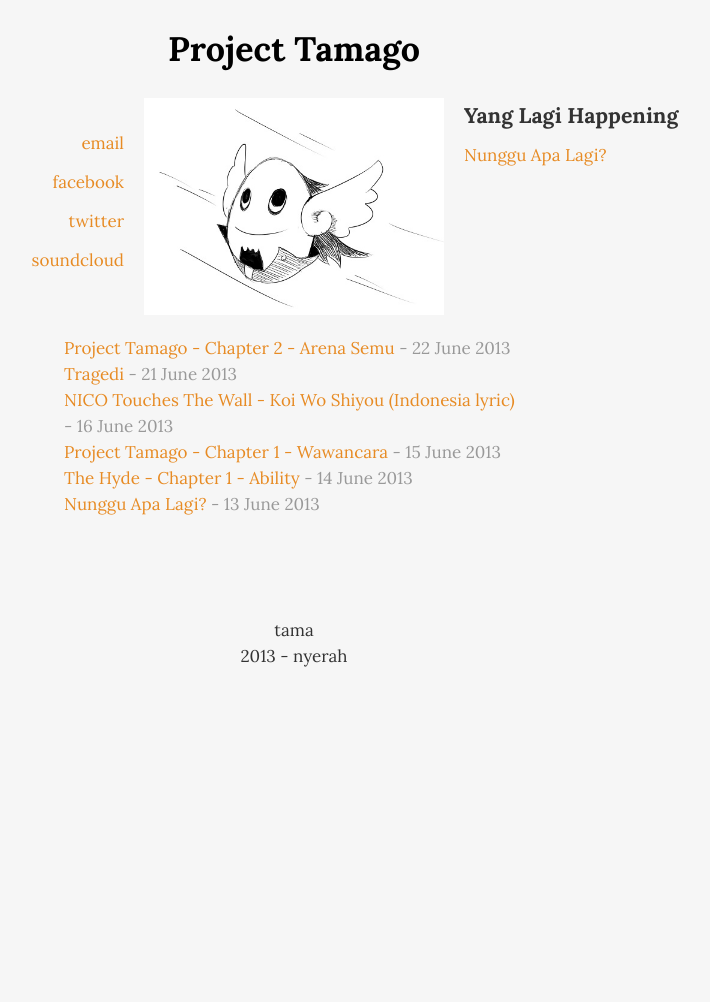
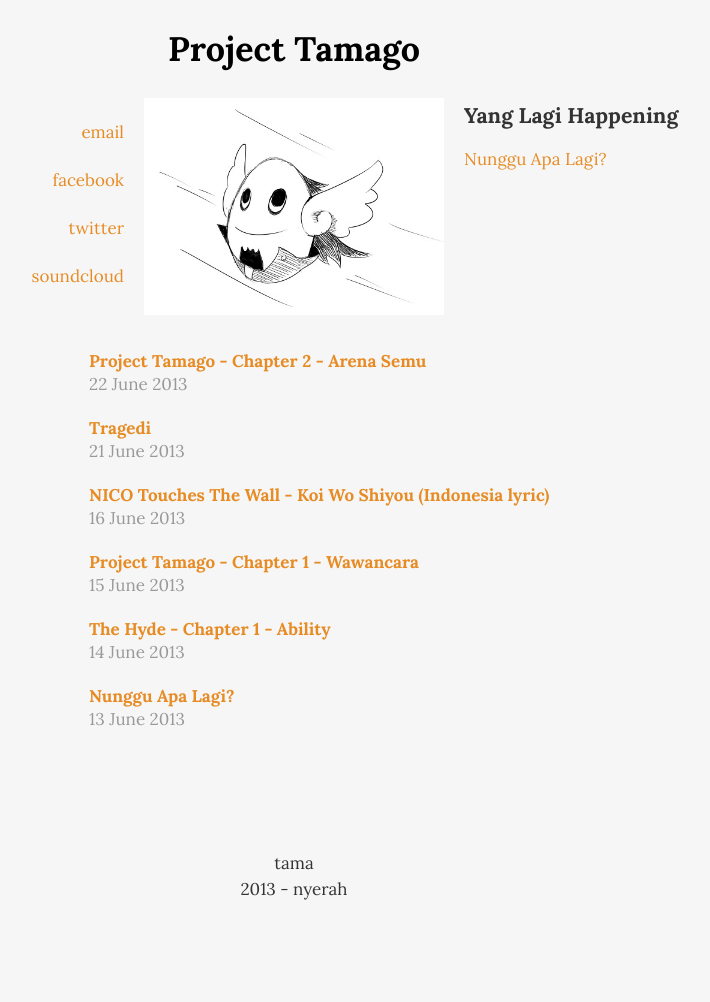
Before and after one commit to adhatama/adhatama.github.io, a Jekyll site: the page built from index.html, in a window 1280 px wide. Shown: the whole page, without its empty margins (346-1056 px from the left). Built offline with Jekyll 4.4.1, drawn with Linux system fonts in a browser that asks for light colours; Markdown is read by kramdown in place of the engine named in the settings; before the commit the page ends 900 px from its top, so only the background shows below that.

Commit message:
fix layout

```diff
--- a/_layouts/default.html
+++ b/_layouts/default.html
@@ -41,8 +41,17 @@
             </div>
 
             <div class="row">
-                <div class="span6 offset3 content-post-home">
-                    {{ content }}
+                <div class="span7 offset3 content-post-home">
+                    <ul style="list-style-type: none">
+                    {% for post in site.posts %}
+                    <li>
+                        <a href="{{ post.url }}">
+                            <h5>{{ post.title }}</h5>
+                            <p style="margin-top: -20px;" class="muted"> {{ post.date | date_to_long_string }} </p>
+                        </a>
+                    </li>
+                    {% endfor %}
+                    </ul>
                 </div>
             </div>
 
--- a/css/my.css
+++ b/css/my.css
@@ -1,5 +1,9 @@
+p {
+	line-height: 35px;
+}
+
 .left-side {
-	padding-top: 130px;
+	padding-top: 115px;
 	text-align: right;
 }
 
@@ -23,6 +27,10 @@
 	margin-top: 20px;
 }
 
+.content-post-home a {
+
+}
+
 .content-post {
 	margin-top: 20px;
 }
```
Also changed, not shown: _posts/2013-06-21-tragedi.md (+20 -0 lines).
